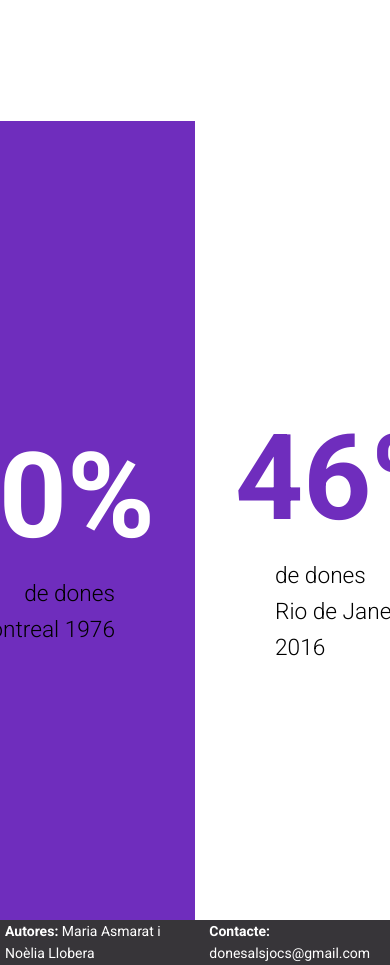
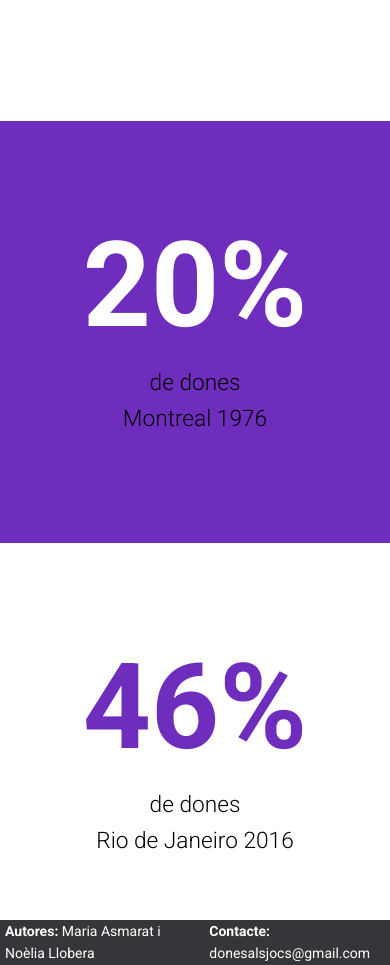
Before and after one commit to NoeliaLlobera/OlimpiquesV2, a plain HTML site: page intro.html in a window 390 px wide. Shown: the part 3220-4185 px from the top of the page. Drawn offline with nearby package versions, Linux system fonts and the light colour scheme.

Commit message:
xifres responsive

```diff
--- a/estils.css
+++ b/estils.css
@@ -527,6 +527,32 @@ text-decoration: underline;
 	margin-left: 40px;
 }
 
+@media all and (max-width: 640px){
+	.contenidorXifres{
+	  display:block;
+	}
+	.conXifres2{
+	  width: 100%;
+	  height: 50vh;
+	  justify-content: center;
+	  padding: 0px;
+	}
+	  .conXifres3{
+	  width: 100%;
+	  height: 50vh;
+	  justify-content: center;
+	  padding: 0px;
+	}
+	.textXifra{
+	  text-align:center;
+	  margin: 0px 0px 0px 0px;
+	}
+	 .textXifra2{
+	  text-align:center;
+	  margin: 0px 0px 0px 0px;
+	}
+  }
+
 .anellesintro{
 	width: 70%;
 	max-width: 400px;
```
